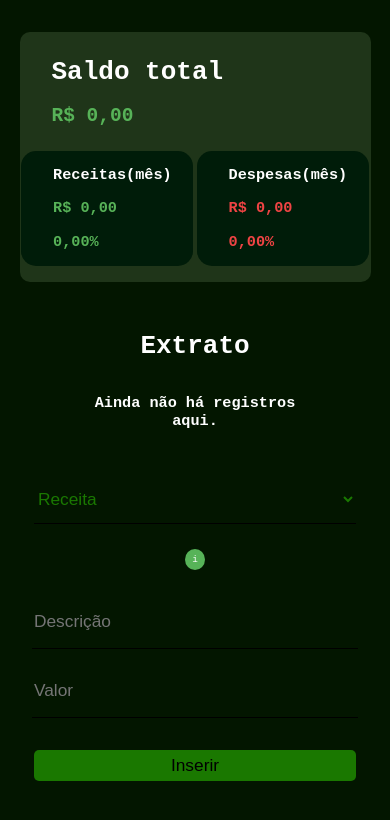
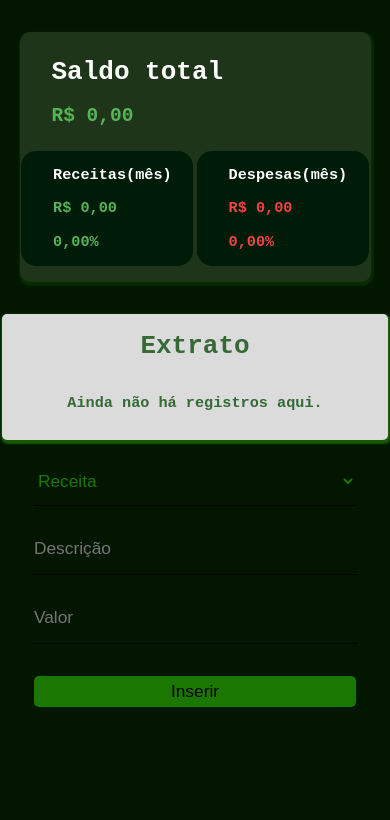
Before and after one commit to eu-nogueira/ControlaMais, a React (Vite) app: page / in a window 390 px wide. Shown: the top 820 px of the page. Built offline with nearby package versions, Linux system fonts and the light colour scheme.

Commit message:
Cria novo design mobile

```diff
--- a/src/components/Extrato/Extrato.css
+++ b/src/components/Extrato/Extrato.css
@@ -28,10 +28,19 @@
     color: white;
 }
 
+.despesa {
+    color: #ef4444;
+}
+
 @media screen and (max-width: 768px) {
     .extrato {
         margin: auto;
         text-align: center;
+        background-color: #dbdbdb;
+        width: 99%;
+        border-radius: 5px;
+        color: #356936;
+        box-shadow: 1px 2px 2px 2px rgba(72, 255, 0, 0.3);
     }
 
     .extrato ul {
@@ -42,11 +51,15 @@
 
     .extrato li {
         padding: .5rem 0;
-        border-bottom: 1px solid black;
-        width: 100%;
+        border-bottom: 1px solid #1d3f1e;
+        width: 90%;
     }
 
     .btn-delete {
         margin-left: 1rem;
     }
+
+    .receita {
+        color: #57B358;
+    }
 }
--- a/src/components/Extrato/Extrato.jsx
+++ b/src/components/Extrato/Extrato.jsx
@@ -16,7 +16,7 @@ function Extrato() {
         <ul>
           {contas?.length > 0 ?
               contas.map((conta, index) => (
-                <li key={index} style={conta.tipoConta === 'Despesa' ? {color: '#ef4444'} : {color: 'white'}}>
+                <li key={index} className={conta.tipoConta === 'Despesa' ? 'despesa' : 'receita'}>
                   {conta.tipoConta} {conta.dataCadastro} - {conta.descricao} - R$ {conta.valorFormatado.toFixed(2).replace('.', ',')}
                   <button className='btn-delete' onClick={() => handleDelete(conta)}>Excluir</button>
                 </li>
--- a/src/components/Saldo/Saldo.css
+++ b/src/components/Saldo/Saldo.css
@@ -36,5 +36,6 @@
     .saldo {
         width: 90%;
         margin: 2rem auto;
+        box-shadow: 1px 2px 2px 2px rgba(36, 129, 0, 0.2);
     }
 }
--- a/src/pages/Home.css
+++ b/src/pages/Home.css
@@ -63,4 +63,8 @@
         font-size: 13pt;
         margin-top: 1rem;
     }
+
+    .info {
+        display: none;
+    }
 }
```
